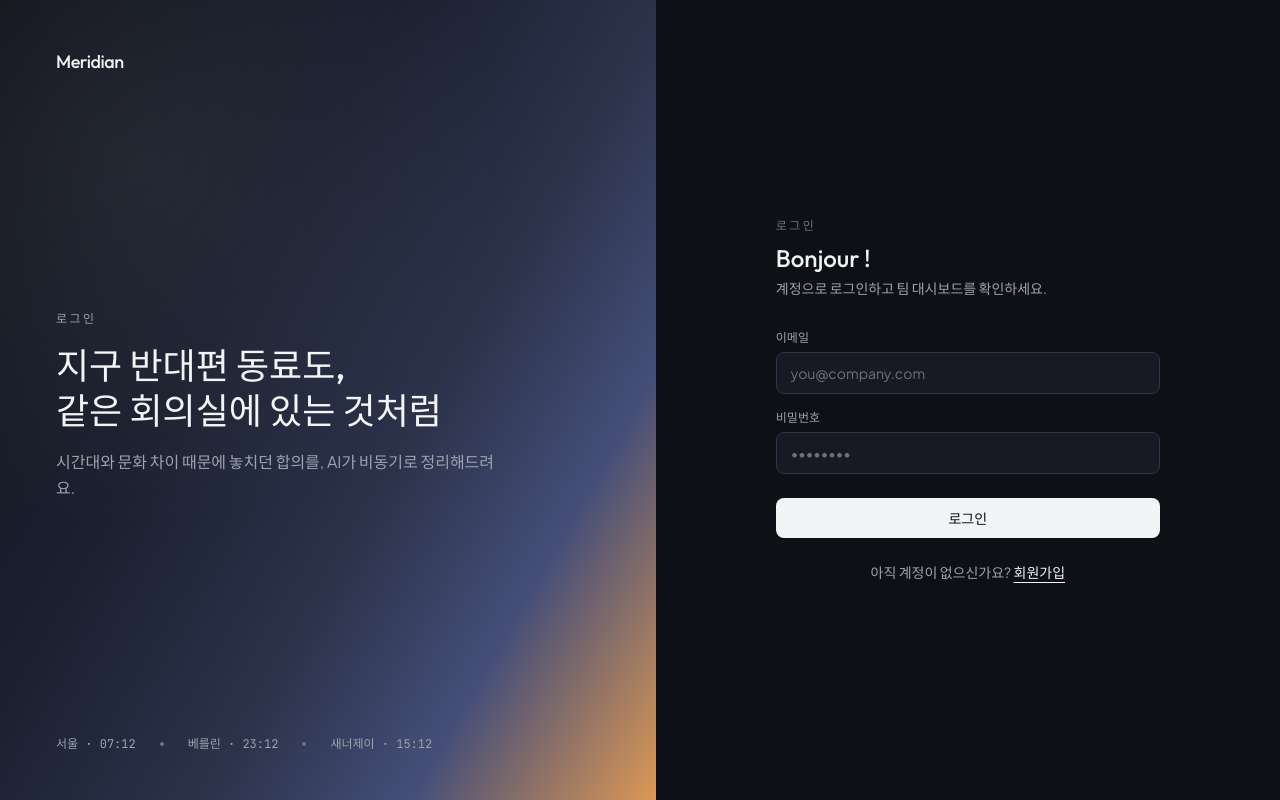
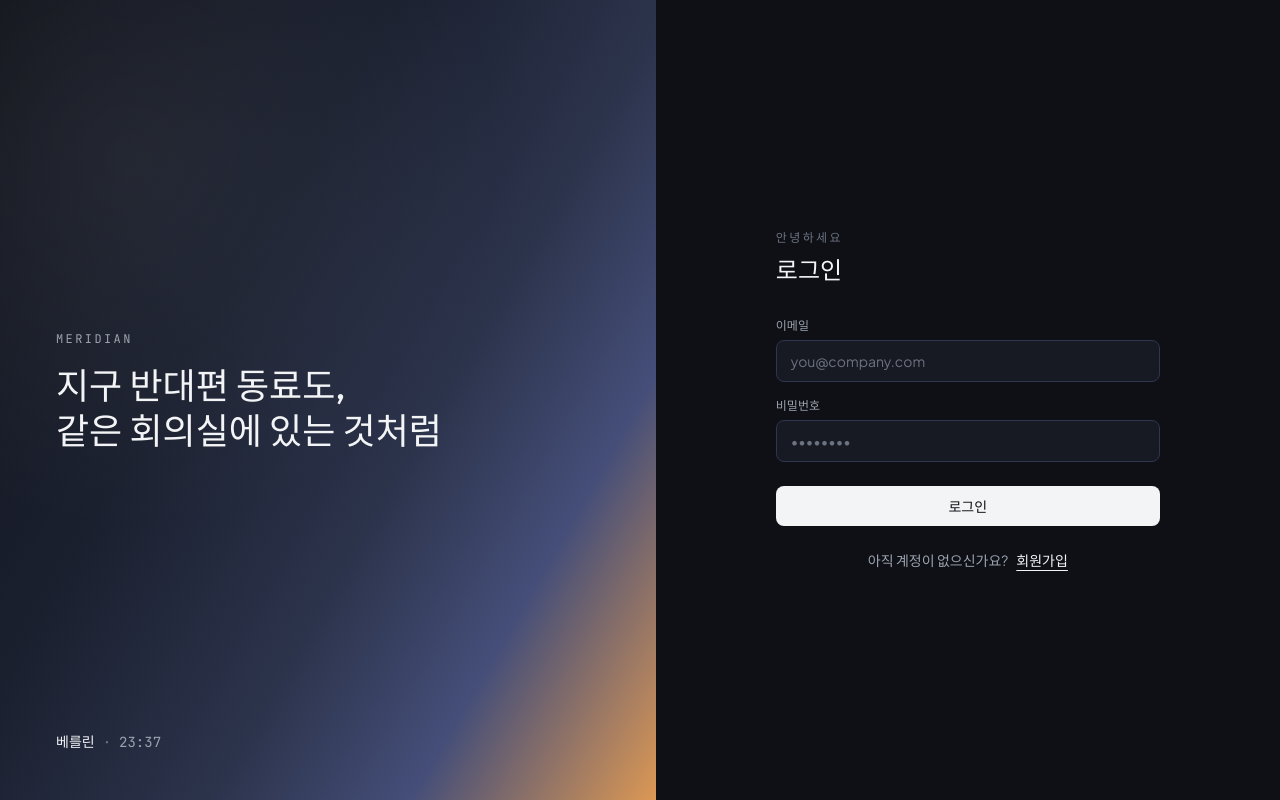
Before and after one commit to apex-hat/frontend, a React (Vite) app: page /proposals in a window 1280 px wide. Built offline with nearby package versions, Linux system fonts and the light colour scheme.

Commit message:
개선: 인증 화면 문구와 시간대 전환 UX 정리

```diff
--- a/src/features/auth/components/AuthLayout.tsx
+++ b/src/features/auth/components/AuthLayout.tsx
@@ -1,10 +1,10 @@
 import type { ReactNode } from "react";
+import RotatingWorldClock from "./RotatingWorldClock";
 
 interface AuthLayoutProps {
   children: ReactNode;
   eyebrow: string;
   title: ReactNode;
-  subtitle: string;
 }
 
 /**
@@ -12,10 +12,10 @@ interface AuthLayoutProps {
  * 왼쪽은 "시차를 넘나드는 팀"이라는 제품 컨셉을 시각적으로 보여주는 히어로 패널,
  * 오른쪽은 실제 폼 영역입니다.
  */
-export default function AuthLayout({ children, eyebrow, title, subtitle }: AuthLayoutProps) {
+export default function AuthLayout({ children, eyebrow, title }: AuthLayoutProps) {
   return (
     <div className="min-h-screen grid lg:grid-cols-[1.05fr_1fr]">
-      <div className="relative hidden lg:flex flex-col justify-between overflow-hidden bg-surface px-14 py-12">
+      <div className="relative hidden lg:flex flex-col justify-center overflow-hidden bg-surface px-14 py-12">
         <div
           className="pointer-events-none absolute inset-0 opacity-90"
           style={{
@@ -25,30 +25,19 @@ export default function AuthLayout({ children, eyebrow, title, subtitle }: AuthL
         />
         <div className="pointer-events-none absolute inset-0 bg-[radial-gradient(circle_at_20%_20%,rgba(255,255,255,0.06),transparent_45%)]" />
 
-        <div className="relative z-10 font-display text-lg tracking-tight text-ink">
-          Meridian
-        </div>
-
         <div className="relative z-10 max-w-md">
           <p className="font-mono text-xs uppercase tracking-[0.2em] text-ink-dim mb-4">
-            {eyebrow}
+            Meridian
           </p>
           <h1 className="font-display text-4xl leading-tight text-ink mb-4">
             지구 반대편 동료도,
             <br />
             같은 회의실에 있는 것처럼
           </h1>
-          <p className="text-ink-dim leading-relaxed">
-            시간대와 문화 차이 때문에 놓치던 합의를, AI가 비동기로 정리해드려요.
-          </p>
         </div>
 
-        <div className="relative z-10 flex items-center gap-6 font-mono text-xs text-ink-dim">
-          <span>서울 · 07:12</span>
-          <span className="w-1 h-1 rounded-full bg-ink-faint" />
-          <span>베를린 · 23:12</span>
-          <span className="w-1 h-1 rounded-full bg-ink-faint" />
-          <span>새너제이 · 15:12</span>
+        <div className="absolute z-10 left-14 bottom-12">
+          <RotatingWorldClock />
         </div>
       </div>
 
@@ -59,7 +48,6 @@ export default function AuthLayout({ children, eyebrow, title, subtitle }: AuthL
               {eyebrow}
             </p>
             <h2 className="font-display text-2xl text-ink mb-1">{title}</h2>
-            <p className="text-sm text-ink-dim">{subtitle}</p>
           </div>
           {children}
         </div>
--- a/src/features/auth/components/LoginPage.tsx
+++ b/src/features/auth/components/LoginPage.tsx
@@ -1,7 +1,6 @@
 import { useState } from "react";
 import type { FormEvent } from "react";
 import AuthLayout from "./AuthLayout";
-import RotatingGreeting from "./RotatingGreeting";
 import type { AuthUser } from "../../../types";
 import { login } from "../../../lib/api";
 
@@ -38,9 +37,8 @@ export default function LoginPage({ onLogin, onNavigateSignup }: LoginPageProps)
 
   return (
     <AuthLayout
-      eyebrow="로그인"
-      title={<RotatingGreeting />}
-      subtitle="계정으로 로그인하고 팀 대시보드를 확인하세요."
+      eyebrow="안녕하세요"
+      title="로그인"
     >
       <form onSubmit={handleSubmit} className="space-y-4">
         <div>
@@ -81,9 +79,13 @@ export default function LoginPage({ onLogin, onNavigateSignup }: LoginPageProps)
         </button>
       </form>
 
-      <p className="text-sm text-ink-dim mt-6 text-center">
-        아직 계정이 없으신가요?{" "}
-        <button onClick={onNavigateSignup} className="text-ink underline underline-offset-4">
+      <p className="flex items-center justify-center gap-2 text-sm text-ink-dim mt-6 text-center">
+        <span>아직 계정이 없으신가요?</span>
+        <button
+          type="button"
+          onClick={onNavigateSignup}
+          className="cursor-pointer text-ink underline underline-offset-4 transition-all hover:text-night active:scale-95"
+        >
           회원가입
         </button>
       </p>
--- a/src/features/auth/components/RotatingGreeting.tsx
+++ /dev/null
@@ -1,43 +0,0 @@
-import { useEffect, useState } from "react";
-
-// 글로벌 팀을 위한 서비스라는 컨셉을 로그인 화면에서부터 보여주기 위한 다국어 인사말 로테이션.
-const GREETINGS = [
-  "안녕하세요",
-  "Hello",
-  "Bonjour !",
-  "Hola",
-  "こんにちは",
-  "你好",
-  "Guten Tag",
-  "Olá",
-  "Namaste",
-  "Ciao",
-];
-
-export default function RotatingGreeting() {
-  const [index, setIndex] = useState(0);
-  const [visible, setVisible] = useState(true);
-
-  useEffect(() => {
-    let timeoutId: ReturnType<typeof setTimeout>;
-    const interval = setInterval(() => {
-      setVisible(false);
-      timeoutId = setTimeout(() => {
-        setIndex((i) => (i + 1) % GREETINGS.length);
-        setVisible(true);
-      }, 250);
-    }, 2200);
-    return () => {
-      clearInterval(interval);
-      clearTimeout(timeoutId);
-    };
-  }, []);
-
-  return (
-    <span
-      className={`inline-block transition-opacity duration-300 ${visible ? "opacity-100" : "opacity-0"}`}
-    >
-      {GREETINGS[index]}
-    </span>
-  );
-}
--- /dev/null
+++ b/src/features/auth/components/RotatingWorldClock.tsx
@@ -0,0 +1,57 @@
+import { useEffect, useState } from "react";
+
+const CITIES = [
+  { name: "서울", timezone: "Asia/Seoul" },
+  { name: "도쿄", timezone: "Asia/Tokyo" },
+  { name: "베를린", timezone: "Europe/Berlin" },
+  { name: "런던", timezone: "Europe/London" },
+  { name: "뉴욕", timezone: "America/New_York" },
+  { name: "새너제이", timezone: "America/Los_Angeles" },
+];
+
+const formatTime = (timezone: string, date: Date) =>
+  new Intl.DateTimeFormat("ko-KR", {
+    timeZone: timezone,
+    hour: "2-digit",
+    minute: "2-digit",
+    hour12: false,
+  }).format(date);
+
+export default function RotatingWorldClock() {
+  const [index, setIndex] = useState(0);
+  const [now, setNow] = useState(new Date());
+  const [visible, setVisible] = useState(true);
+
+  useEffect(() => {
+    const clockTimer = window.setInterval(() => setNow(new Date()), 1_000);
+    let transitionTimer: number | undefined;
+    const cityTimer = window.setInterval(() => {
+      setVisible(false);
+      transitionTimer = window.setTimeout(() => {
+        setIndex((current) => (current + 1) % CITIES.length);
+        setVisible(true);
+      }, 250);
+    }, 2_400);
+
+    return () => {
+      window.clearInterval(clockTimer);
+      window.clearInterval(cityTimer);
+      window.clearTimeout(transitionTimer);
+    };
+  }, []);
+
+  const city = CITIES[index];
+
+  return (
+    <p
+      className={`font-mono text-sm text-ink-dim transition-all duration-300 ${
+        visible ? "translate-y-0 opacity-100" : "translate-y-1 opacity-0"
+      }`}
+      aria-live="polite"
+    >
+      <span className="text-ink">{city.name}</span>
+      <span className="mx-2 text-ink-faint">·</span>
+      {formatTime(city.timezone, now)}
+    </p>
+  );
+}
--- a/src/features/auth/components/SignupPage.tsx
+++ b/src/features/auth/components/SignupPage.tsx
@@ -1,4 +1,4 @@
-import { useMemo, useState } from "react";
+import { useState } from "react";
 import type { FormEvent } from "react";
 import AuthLayout from "./AuthLayout";
 import type { AuthUser } from "../../../types";
@@ -38,22 +38,25 @@ const COUNTRY_OPTIONS = [
   { code: "AU", label: "호주" },
 ];
 
+const COUNTRY_TIMEZONE: Record<string, string> = {
+  KR: "Asia/Seoul",
+  US: "America/New_York",
+  JP: "Asia/Tokyo",
+  IN: "Asia/Kolkata",
+  SG: "Asia/Singapore",
+  GB: "Europe/London",
+  DE: "Europe/Berlin",
+  FR: "Europe/Paris",
+  BR: "America/Sao_Paulo",
+  AU: "Australia/Sydney",
+};
+
 export default function SignupPage({ onSignup, onNavigateLogin }: SignupPageProps) {
-  const detectedTz = useMemo(() => {
-    try {
-      return Intl.DateTimeFormat().resolvedOptions().timeZone;
-    } catch {
-      return "Asia/Seoul";
-    }
-  }, []);
-
   const [name, setName] = useState("");
   const [email, setEmail] = useState("");
   const [password, setPassword] = useState("");
   const [country, setCountry] = useState("KR");
-  const [timezone, setTimezone] = useState(
-    TIMEZONE_OPTIONS.includes(detectedTz) ? detectedTz : "Asia/Seoul"
-  );
+  const [timezone, setTimezone] = useState("Asia/Seoul");
   const [isSubmitting, setIsSubmitting] = useState(false);
   const [error, setError] = useState<string | null>(null);
 
@@ -81,7 +84,6 @@ export default function SignupPage({ onSignup, onNavigateLogin }: SignupPageProp
     <AuthLayout
       eyebrow="회원가입"
       title="팀에 합류하기"
-      subtitle="시간대를 등록하면 동료들이 여러분의 근무 시간을 바로 알 수 있어요."
     >
       <form onSubmit={handleSubmit} className="space-y-4">
         <div>
@@ -129,7 +131,11 @@ export default function SignupPage({ onSignup, onNavigateLogin }: SignupPageProp
           <select
             id="country"
             value={country}
-            onChange={(e) => setCountry(e.target.value)}
+            onChange={(e) => {
+              const nextCountry = e.target.value;
+              setCountry(nextCountry);
+              setTimezone(COUNTRY_TIMEZONE[nextCountry] ?? "Asia/Seoul");
+            }}
             className="w-full rounded-lg bg-surface border border-surface-3 px-3.5 py-2.5 text-sm text-ink focus:outline-none focus:ring-2 focus:ring-night"
           >
             {COUNTRY_OPTIONS.map((c) => (
@@ -155,7 +161,6 @@ export default function SignupPage({ onSignup, onNavigateLogin }: SignupPageProp
               </option>
             ))}
           </select>
-          <p className="text-xs text-ink-faint mt-1.5">브라우저 기준으로 자동 감지했어요. 필요하면 변경하세요.</p>
         </div>
 
         {error && <p className="text-xs text-alert">{error}</p>}
@@ -169,9 +174,13 @@ export default function SignupPage({ onSignup, onNavigateLogin }: SignupPageProp
         </button>
       </form>
 
-      <p className="text-sm text-ink-dim mt-6 text-center">
-        이미 계정이 있으신가요?{" "}
-        <button onClick={onNavigateLogin} className="text-ink underline underline-offset-4">
+      <p className="flex items-center justify-center gap-2 text-sm text-ink-dim mt-6 text-center">
+        <span>이미 계정이 있으신가요?</span>
+        <button
+          type="button"
+          onClick={onNavigateLogin}
+          className="cursor-pointer text-ink underline underline-offset-4 transition-all hover:text-night active:scale-95"
+        >
           로그인
         </button>
       </p>
```
